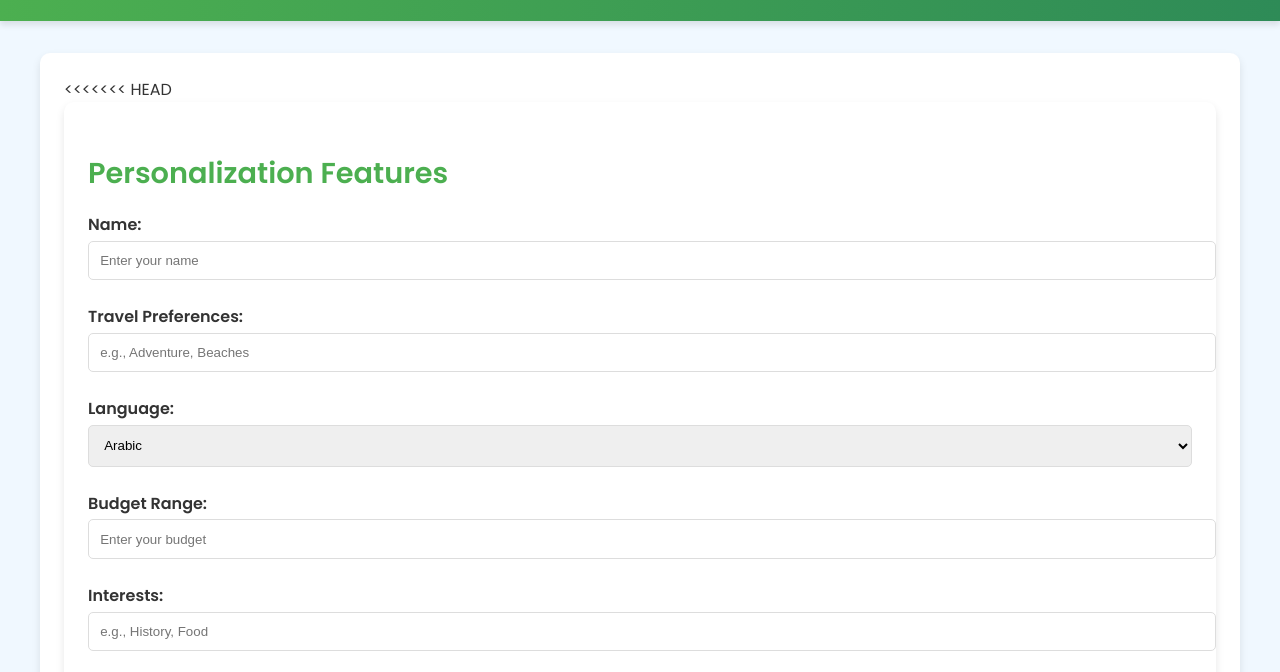
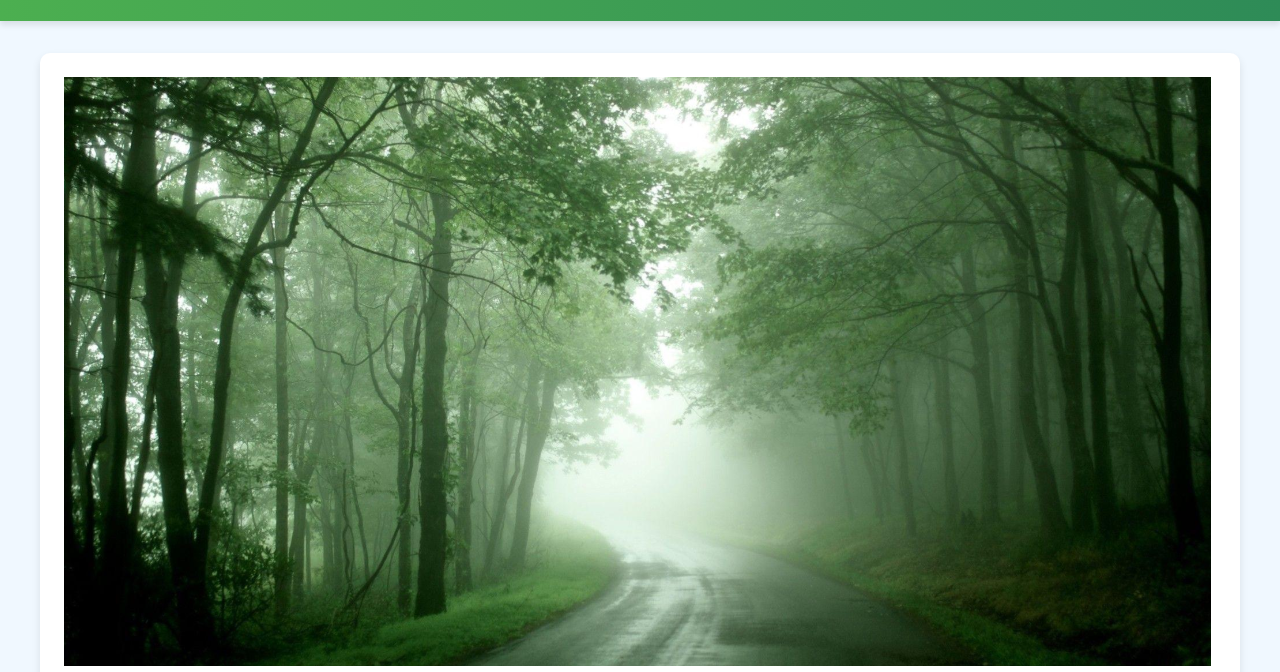
Before and after one commit to ayanajoy/TravelTalk, a website: page main.html in a window 1280 px wide. Shown: the part 117-789 px from the top of the page. Drawn offline with Linux system fonts and the light colour scheme.

Commit message:
Modified index

```diff
--- a/main.html
+++ b/main.html
@@ -25,11 +25,7 @@
 
   <main>
     </section>
-    <section id="personalization">
-<<<<<<< HEAD
-    <section id="personalization" class="scroll-reveal>
-=======
->>>>>>> 0a76e36253c6ec4cfdfd1176296dd58dcba3c586
+    <section id="personalization" class="scroll-reveal">
       <img src="road2.png" alt="A beautiful landscape ">
       <h2>Personalization Features</h2>
       <form id="personalization-form">
```
